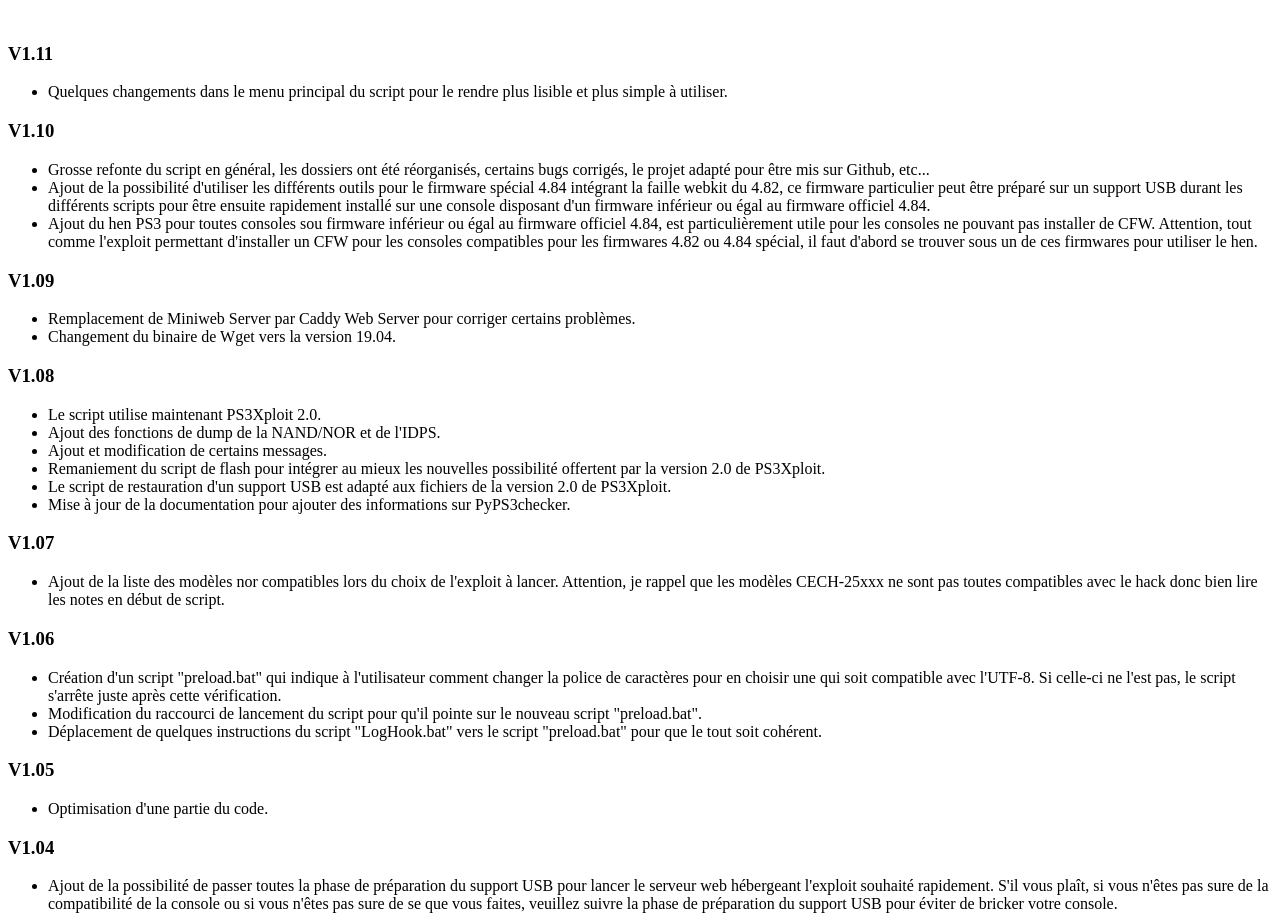
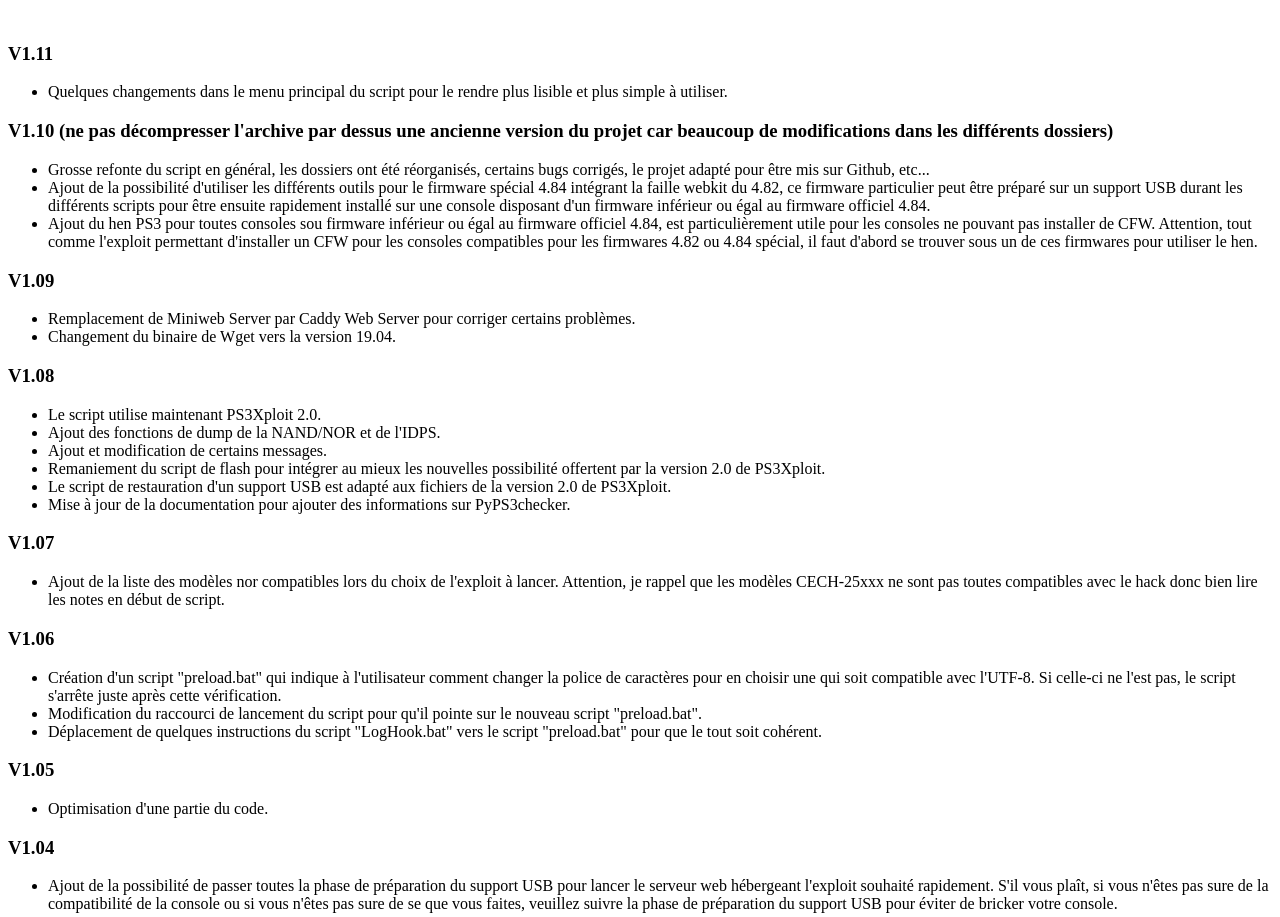
Before and after one commit to shadow2560/Ultimate-PS3-Hack-Script, a plain HTML site: page DOC/index.html in a window 1280 px wide. Shown: the part 1040-1957 px from the top of the page. Drawn offline with Linux system fonts and the light colour scheme.

Commit message:
Little update to the documentation.
Signed-off-by: shadow2560 <24191064+shadow2560@users.noreply.github.com>

```diff
--- a/DOC/index.html
+++ b/DOC/index.html
@@ -54,7 +54,7 @@
 <ul>
 <li>Quelques changements dans le menu principal du script pour le rendre plus lisible et plus simple à utiliser.</li>
 </ul>
-<h3>V1.10</h3>
+<h3>V1.10 (ne pas décompresser l'archive par dessus une ancienne version du projet car beaucoup de modifications dans les différents dossiers)</h3>
 <ul>
 <li>Grosse refonte du script en général, les dossiers ont été réorganisés, certains bugs corrigés, le projet adapté pour être mis sur Github, etc...</li>
 <li>Ajout de la possibilité d'utiliser les différents outils pour le firmware spécial 4.84 intégrant la faille webkit du 4.82, ce firmware particulier peut être préparé sur un support USB durant les différents scripts pour être ensuite rapidement installé sur une console disposant d'un firmware inférieur ou égal au firmware officiel 4.84.</li>
```
